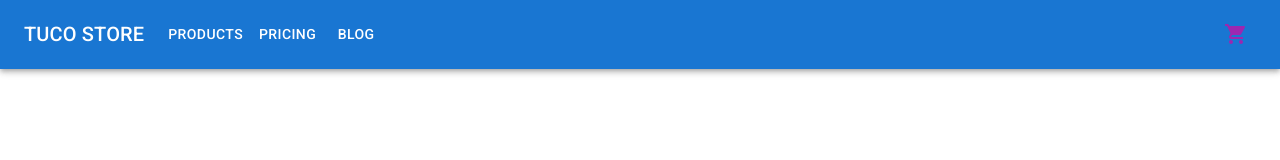
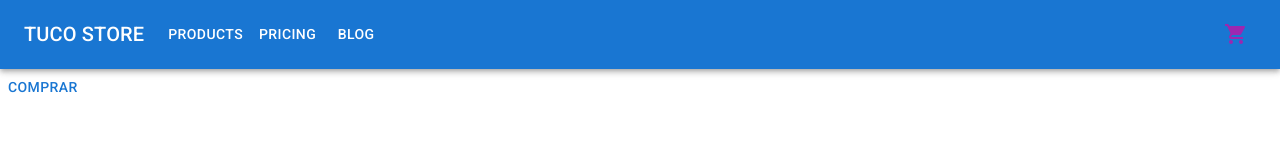
Before and after one commit to PulpoI/tucostore, a React (Create React App) app: page / in a window 1280 px wide. Shown: the top 160 px of the page. Built offline with nearby package versions, Linux system fonts and the light colour scheme.

Commit message:
componentes 1

```diff
--- a/src/App.jsx
+++ b/src/App.jsx
@@ -1,14 +1,17 @@
-import Button from '@mui/material/Button';
-import NavBar from './components/NavBar';
+import ItemListContainer from "./components/ItemListContainer";
+import NavBar from "./components/NavBar";
 
 function App() {
+  const comprar = () => {
+    alert("COMPRASTE");
+  };
+
   return (
     <div>
-
       <NavBar />
+      <ItemListContainer comprar={comprar} />
     </div>
   );
 }
 
-
 export default App;
--- /dev/null
+++ b/src/components/ItemListContainer.jsx
@@ -0,0 +1,8 @@
+import React from "react";
+import { Button } from "@mui/material";
+
+const ItemListContainer = (props) => {
+  return <Button onClick={props.comprar}>COMPRAR</Button>;
+};
+
+export default ItemListContainer;
```
